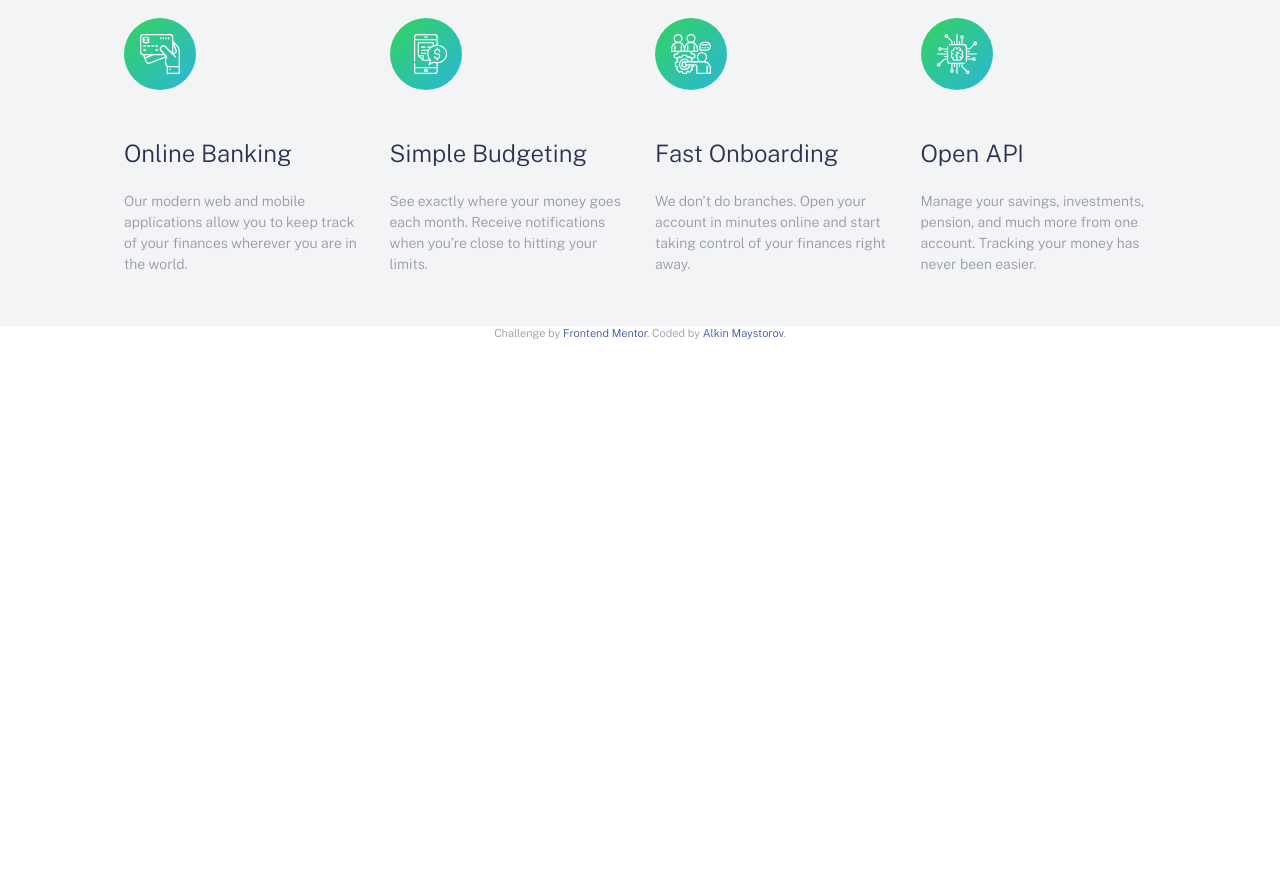
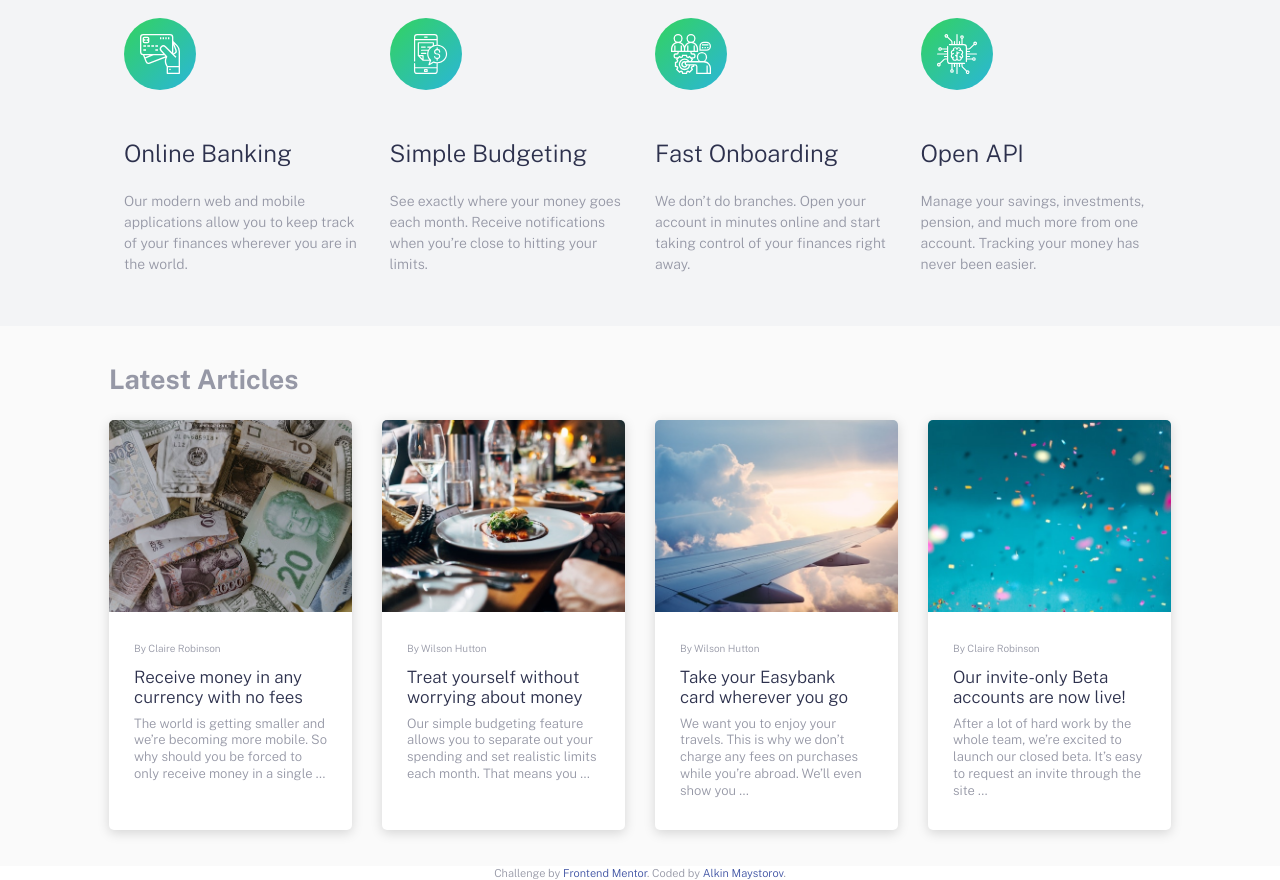
Before and after one commit to SirDev97/easyBank-LandingPage, a plain HTML site: page index.html in a window 1280 px wide. Shown: the part 931-1811 px from the top of the page. Before the commit the page ends 1272 px from the top, so only its background shows below. Drawn offline with nearby package versions, Linux system fonts and the light colour scheme.

Commit message:
Finished Articles Section

```diff
--- /dev/null
+++ b/app/scss/_article.scss
@@ -0,0 +1,66 @@
+.articles {
+  background-color: $veryLightGray;
+}
+
+.article {
+  &__content {
+  }
+
+  &__grid {
+    display: grid;
+    grid-template-columns: 1fr;
+    gap: 1.875rem;
+
+    @include breakpoint-up(medium) {
+      grid-template-columns: repeat(2, 1fr);
+    }
+
+    @include breakpoint-up(large) {
+      grid-template-columns: repeat(4, 1fr);
+    }
+  }
+
+  &__item {
+    border-radius: 0.3125rem;
+    overflow: hidden;
+    background-color: $white;
+    box-shadow: 0px 3px 12px rgba(0, 0, 0, 0.15);
+    transition: all 300ms ease-in-out;
+
+    &:hover {
+      transform: scale(1.05);
+    }
+  }
+
+  &__image {
+    height: 12rem;
+    background-size: cover;
+    background-repeat: no-repeat;
+    background-position: center center;
+  }
+
+  &__text {
+    padding: 1.875rem 1.875rem 2.5rem 1.875rem;
+    color: $grayishBlue;
+
+    @include breakpoint-up(medium) {
+      padding: 1.875rem 1.5625rem;
+    }
+  }
+
+  &__author {
+    font-size: 0.625rem;
+    margin-bottom: 0.75rem;
+  }
+
+  &__title {
+    font-size: 1.0625rem;
+    line-height: 1.2;
+    color: $darkBlue;
+    margin-bottom: 0.5rem;
+  }
+
+  &__description {
+    font-size: 0.8125rem;
+  }
+}
--- a/app/scss/style.scss
+++ b/app/scss/style.scss
@@ -6,3 +6,4 @@
 @import "header";
 @import "hero";
 @import "feature";
+@import "article";
--- a/index.html
+++ b/index.html
@@ -121,6 +121,58 @@
     </div>
   </section>
 
+  <section class="articles">
+
+    <div class="article__content container container--pall">
+
+      <h2>Latest Articles</h2>
+
+      <div class="article__grid">
+
+        <a href="#" class="article__item">
+          <div class="article__image" style="background-image: url('/images/image-currency.jpg')"></div>
+          <div class="article__text">
+            <div class="article__author">By Claire Robinson</div>
+            <div class="article__title">Receive money in any currency with no fees</div>
+            <div class="article__description">The world is getting smaller and we’re becoming more mobile. So why should you be
+              forced to only receive money in a single …</div>
+          </div>
+        </a>
+
+        <a href="#" class="article__item">
+          <div class="article__image" style="background-image: url('/images/image-restaurant.jpg')"></div>
+          <div class="article__text">
+            <div class="article__author">By Wilson Hutton</div>
+            <div class="article__title">Treat yourself without worrying about money</div>
+            <div class="article__description">Our simple budgeting feature allows you to separate out your spending and set
+                realistic limits each month. That means you …</div>
+          </div>
+        </a>
+
+        <a href="#" class="article__item">
+          <div class="article__image" style="background-image: url('/images/image-plane.jpg')"></div>
+          <div class="article__text">
+            <div class="article__author">By Wilson Hutton</div>
+            <div class="article__title">Take your Easybank card wherever you go</div>
+            <div class="article__description">We want you to enjoy your travels. This is why we don’t charge any fees on purchases
+                while you’re abroad. We’ll even show you …</div>
+          </div>
+        </a>
+
+        <a href="#" class="article__item">
+          <div class="article__image" style="background-image: url('/images/image-confetti.jpg')"></div>
+          <div class="article__text">
+            <div class="article__author">By Claire Robinson</div>
+            <div class="article__title">Our invite-only Beta accounts are now live!</div>
+            <div class="article__description">After a lot of hard work by the whole team, we’re excited to launch our closed beta.
+                It’s easy to request an invite through the site …</div>
+          </div>
+        </a>
+
+      </div>
+    </div>
+    </section>
+
   <div class="attribution">
     Challenge by <a href="https://www.frontendmentor.io?ref=challenge" target="_blank">Frontend Mentor</a>.
     Coded by <a href="https://github.com/SirDev97">Alkin Maystorov</a>.
```
Also changed, not shown: dist/css/style.css, 1 other file.
